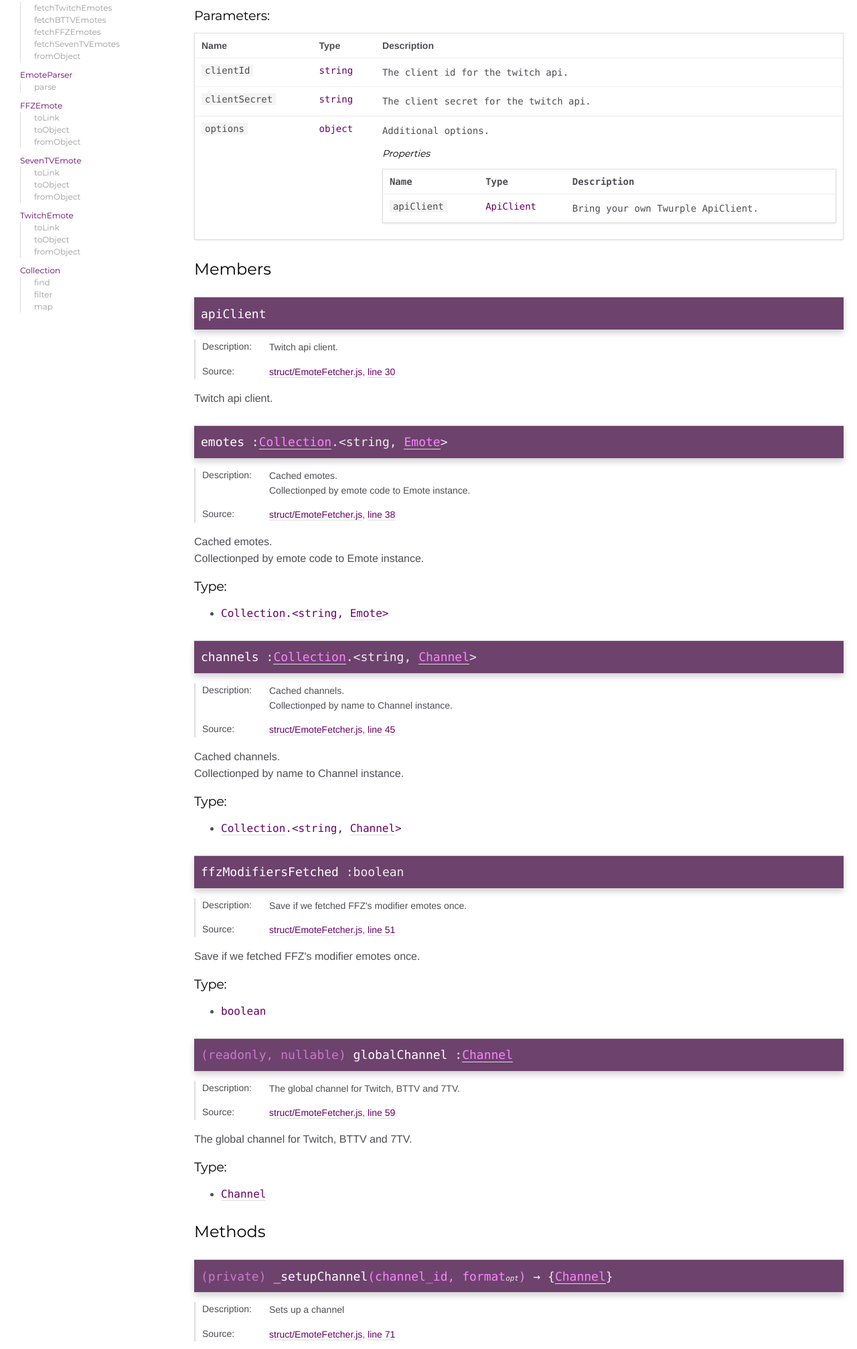
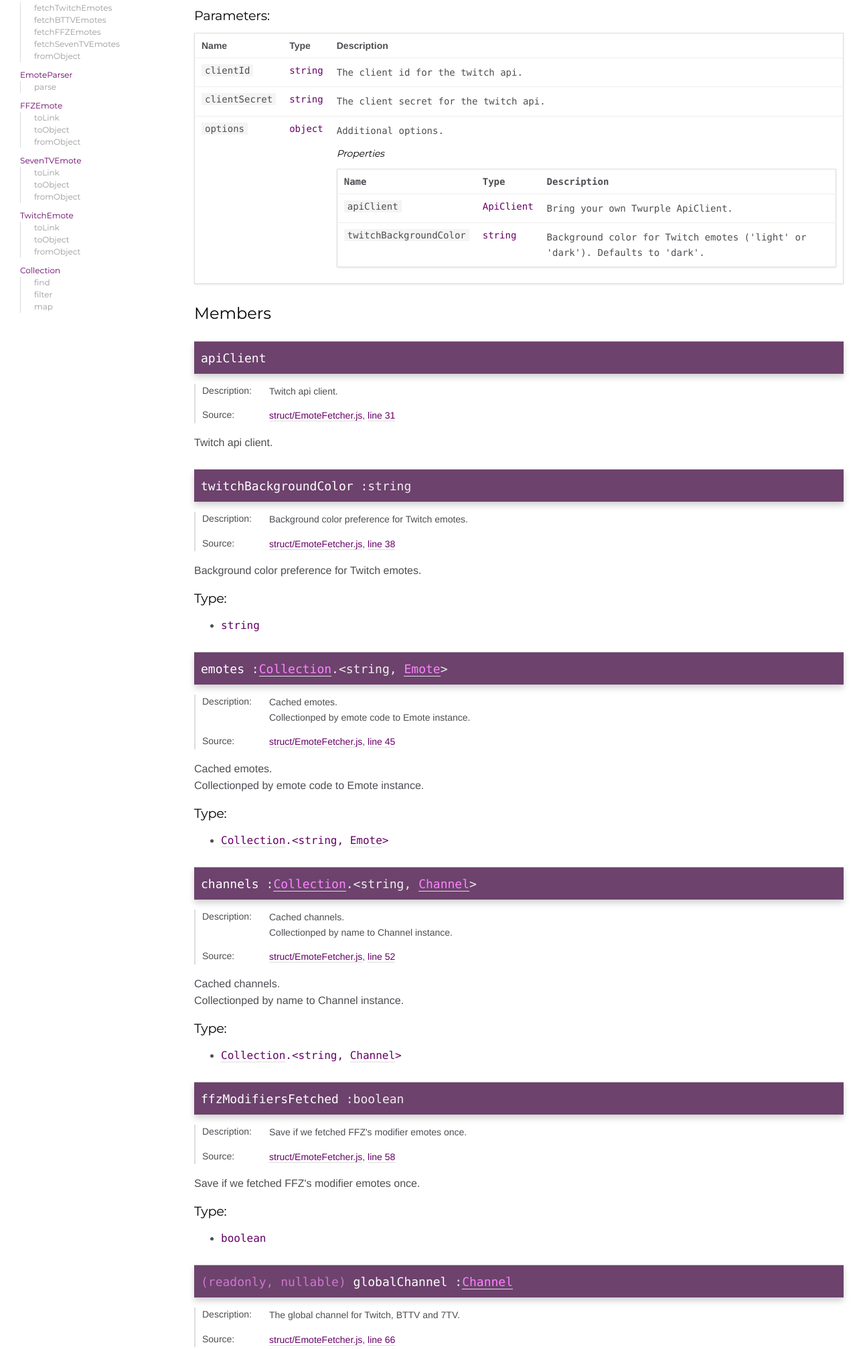
Before and after one commit to mkody/twitch-emoticons, a website: page docs/EmoteFetcher.html in a window 1280 px wide. Shown: the part 326-2340 px from the top of the page at 67% size. Drawn offline with Linux system fonts and the light colour scheme.

Commit message:
Setting to pick background color preference for Twitch emotes
Fixes mkody/twitch-emoticons#38

```diff
--- a/docs/EmoteFetcher.html
+++ b/docs/EmoteFetcher.html
@@ -80,7 +80,7 @@
 
     <dt class="tag-source">Source:</dt>
     <dd class="tag-source"><ul class="dummy"><li>
-        <a href="struct_EmoteFetcher.js.html">struct/EmoteFetcher.js</a>, <a href="struct_EmoteFetcher.js.html#line21">line 21</a>
+        <a href="struct_EmoteFetcher.js.html">struct/EmoteFetcher.js</a>, <a href="struct_EmoteFetcher.js.html#line22">line 22</a>
     </li></ul></dd>
 
 
@@ -264,6 +264,30 @@
         </tr>
 
 
+
+        <tr>
+
+                <td class="name"><code>twitchBackgroundColor</code></td>
+
+
+            <td class="type">
+
+
+<span class="param-type">string</span>
+
+
+
+
+            </td>
+
+
+
+
+
+            <td class="description last"><p>Background color for Twitch emotes ('light' or 'dark'). Defaults to 'dark'.</p></td>
+        </tr>
+
+
     </tbody>
 </table>
 
@@ -328,7 +352,7 @@
 
     <dt class="tag-source">Source:</dt>
     <dd class="tag-source"><ul class="dummy"><li>
-        <a href="struct_EmoteFetcher.js.html">struct/EmoteFetcher.js</a>, <a href="struct_EmoteFetcher.js.html#line30">line 30</a>
+        <a href="struct_EmoteFetcher.js.html">struct/EmoteFetcher.js</a>, <a href="struct_EmoteFetcher.js.html#line31">line 31</a>
     </li></ul></dd>
 
 
@@ -380,7 +404,7 @@
 
 
 
-<h4 class="name" id="emotes"><span class="type-signature"></span>emotes<span class="type-signature"> :<a href="Collection.html">Collection</a>.&lt;string, <a href="Emote.html">Emote</a>></span></h4>
+<h4 class="name" id="twitchBackgroundColor"><span class="type-signature"></span>twitchBackgroundColor<span class="type-signature"> :string</span></h4>
 
 
 
@@ -389,8 +413,7 @@
 <dl class="details">
 
     <dt class="tag-description">Description:</dt>
-    <dd class="tag-description"><ul class="dummy"><li><p>Cached emotes.<br>
-Collectionped by emote code to Emote instance.</p></li></ul></dd>
+    <dd class="tag-description"><ul class="dummy"><li><p>Background color preference for Twitch emotes.</p></li></ul></dd>
 
 
 
@@ -436,8 +459,7 @@ Collectionped by emote code to Emote instance.</p></li></ul></dd>
 
 
 <div class="description usertext">
-    <p>Cached emotes.<br>
-Collectionped by emote code to Emote instance.</p>
+    <p>Background color preference for Twitch emotes.</p>
 </div>
 
 
@@ -446,7 +468,7 @@ Collectionped by emote code to Emote instance.</p>
     <ul>
         <li>
 
-<span class="param-type"><a href="Collection.html">Collection</a>.&lt;string, <a href="Emote.html">Emote</a>></span>
+<span class="param-type">string</span>
 
 
 
@@ -460,7 +482,7 @@ Collectionped by emote code to Emote instance.</p>
 
 
 
-<h4 class="name" id="channels"><span class="type-signature"></span>channels<span class="type-signature"> :<a href="Collection.html">Collection</a>.&lt;string, <a href="Channel.html">Channel</a>></span></h4>
+<h4 class="name" id="emotes"><span class="type-signature"></span>emotes<span class="type-signature"> :<a href="Collection.html">Collection</a>.&lt;string, <a href="Emote.html">Emote</a>></span></h4>
 
 
 
@@ -469,8 +491,8 @@ Collectionped by emote code to Emote instance.</p>
 <dl class="details">
 
     <dt class="tag-description">Description:</dt>
-    <dd class="tag-description"><ul class="dummy"><li><p>Cached channels.<br>
-Collectionped by name to Channel instance.</p></li></ul></dd>
+    <dd class="tag-description"><ul class="dummy"><li><p>Cached emotes.<br>
+Collectionped by emote code to Emote instance.</p></li></ul></dd>
 
 
 
@@ -516,6 +538,86 @@ Collectionped by name to Channel instance.</p></li></ul></dd>
 
 
 <div class="description usertext">
+    <p>Cached emotes.<br>
+Collectionped by emote code to Emote instance.</p>
+</div>
+
+
+
+    <h5 class="h5-types">Type:</h5>
+    <ul>
+        <li>
+
+<span class="param-type"><a href="Collection.html">Collection</a>.&lt;string, <a href="Emote.html">Emote</a>></span>
+
+
+
+        </li>
+    </ul>
+
+
+
+
+
+
+
+
+<h4 class="name" id="channels"><span class="type-signature"></span>channels<span class="type-signature"> :<a href="Collection.html">Collection</a>.&lt;string, <a href="Channel.html">Channel</a>></span></h4>
+
+
+
+
+
+<dl class="details">
+
+    <dt class="tag-description">Description:</dt>
+    <dd class="tag-description"><ul class="dummy"><li><p>Cached channels.<br>
+Collectionped by name to Channel instance.</p></li></ul></dd>
+
+
+
+    <dt class="tag-source">Source:</dt>
+    <dd class="tag-source"><ul class="dummy"><li>
+        <a href="struct_EmoteFetcher.js.html">struct/EmoteFetcher.js</a>, <a href="struct_EmoteFetcher.js.html#line52">line 52</a>
+    </li></ul></dd>
+
+
+
+
+
+
+
+
+
+
+
+
+
+
+
+
+
+
+
+
+
+
+
+
+
+
+
+
+
+
+
+</dl>
+
+
+
+
+
+<div class="description usertext">
     <p>Cached channels.<br>
 Collectionped by name to Channel instance.</p>
 </div>
@@ -555,7 +657,7 @@ Collectionped by name to Channel instance.</p>
 
     <dt class="tag-source">Source:</dt>
     <dd class="tag-source"><ul class="dummy"><li>
-        <a href="struct_EmoteFetcher.js.html">struct/EmoteFetcher.js</a>, <a href="struct_EmoteFetcher.js.html#line51">line 51</a>
+        <a href="struct_EmoteFetcher.js.html">struct/EmoteFetcher.js</a>, <a href="struct_EmoteFetcher.js.html#line58">line 58</a>
     </li></ul></dd>
 
 
@@ -633,7 +735,7 @@ Collectionped by name to Channel instance.</p>
 
     <dt class="tag-source">Source:</dt>
     <dd class="tag-source"><ul class="dummy"><li>
-        <a href="struct_EmoteFetcher.js.html">struct/EmoteFetcher.js</a>, <a href="struct_EmoteFetcher.js.html#line59">line 59</a>
+        <a href="struct_EmoteFetcher.js.html">struct/EmoteFetcher.js</a>, <a href="struct_EmoteFetcher.js.html#line66">line 66</a>
     </li></ul></dd>
 
 
@@ -721,7 +823,7 @@ Collectionped by name to Channel instance.</p>
 
     <dt class="tag-source">Source:</dt>
     <dd class="tag-source"><ul class="dummy"><li>
-        <a href="struct_EmoteFetcher.js.html">struct/EmoteFetcher.js</a>, <a href="struct_EmoteFetcher.js.html#line71">line 71</a>
+        <a href="struct_EmoteFetcher.js.html">struct/EmoteFetcher.js</a>, <a href="struct_EmoteFetcher.js.html#line78">line 78</a>
     </li></ul></dd>
 
 
@@ -961,7 +1063,7 @@ Collectionped by name to Channel instance.</p>
 
     <dt class="tag-source">Source:</dt>
     <dd class="tag-source"><ul class="dummy"><li>
-        <a href="struct_EmoteFetcher.js.html">struct/EmoteFetcher.js</a>, <a href="struct_EmoteFetcher.js.html#line87">line 87</a>
+        <a href="struct_EmoteFetcher.js.html">struct/EmoteFetcher.js</a>, <a href="struct_EmoteFetcher.js.html#line94">line 94</a>
     </li></ul></dd>
 
 
@@ -1115,7 +1217,7 @@ Collectionped by name to Channel instance.</p>
 
     <dt class="tag-source">Source:</dt>
     <dd class="tag-source"><ul class="dummy"><li>
-        <a href="struct_EmoteFetcher.js.html">struct/EmoteFetcher.js</a>, <a href="struct_EmoteFetcher.js.html#line107">line 107</a>
+        <a href="struct_EmoteFetcher.js.html">struct/EmoteFetcher.js</a>, <a href="struct_EmoteFetcher.js.html#line114">line 114</a>
     </li></ul></dd>
 
 
@@ -1362,7 +1464,7 @@ Use <code>null</code> for the global emotes channel.</p></li></ul></dd>
 
     <dt class="tag-source">Source:</dt>
     <dd class="tag-source"><ul class="dummy"><li>
-        <a href="struct_EmoteFetcher.js.html">struct/EmoteFetcher.js</a>, <a href="struct_EmoteFetcher.js.html#line122">line 122</a>
+        <a href="struct_EmoteFetcher.js.html">struct/EmoteFetcher.js</a>, <a href="struct_EmoteFetcher.js.html#line129">line 129</a>
     </li></ul></dd>
 
 
@@ -1536,7 +1638,7 @@ Use <code>null</code> for the global emotes channel.</p></li></ul></dd>
 
     <dt class="tag-source">Source:</dt>
     <dd class="tag-source"><ul class="dummy"><li>
-        <a href="struct_EmoteFetcher.js.html">struct/EmoteFetcher.js</a>, <a href="struct_EmoteFetcher.js.html#line143">line 143</a>
+        <a href="struct_EmoteFetcher.js.html">struct/EmoteFetcher.js</a>, <a href="struct_EmoteFetcher.js.html#line150">line 150</a>
     </li></ul></dd>
 
 
@@ -1782,7 +1884,7 @@ Use <code>null</code> for the global emotes channel.</p></li></ul></dd>
 
     <dt class="tag-source">Source:</dt>
     <dd class="tag-source"><ul class="dummy"><li>
-        <a href="struct_EmoteFetcher.js.html">struct/EmoteFetcher.js</a>, <a href="struct_EmoteFetcher.js.html#line157">line 157</a>
+        <a href="struct_EmoteFetcher.js.html">struct/EmoteFetcher.js</a>, <a href="struct_EmoteFetcher.js.html#line164">line 164</a>
     </li></ul></dd>
 
 
@@ -1936,7 +2038,7 @@ Use <code>null</code> for the global emotes channel.</p></li></ul></dd>
 
     <dt class="tag-source">Source:</dt>
     <dd class="tag-source"><ul class="dummy"><li>
-        <a href="struct_EmoteFetcher.js.html">struct/EmoteFetcher.js</a>, <a href="struct_EmoteFetcher.js.html#line171">line 171</a>
+        <a href="struct_EmoteFetcher.js.html">struct/EmoteFetcher.js</a>, <a href="struct_EmoteFetcher.js.html#line178">line 178</a>
     </li></ul></dd>
 
 
@@ -2090,7 +2192,7 @@ Use <code>null</code> for the global emotes channel.</p></li></ul></dd>
 
     <dt class="tag-source">Source:</dt>
     <dd class="tag-source"><ul class="dummy"><li>
-        <a href="struct_EmoteFetcher.js.html">struct/EmoteFetcher.js</a>, <a href="struct_EmoteFetcher.js.html#line193">line 193</a>
+        <a href="struct_EmoteFetcher.js.html">struct/EmoteFetcher.js</a>, <a href="struct_EmoteFetcher.js.html#line200">line 200</a>
     </li></ul></dd>
 
 
@@ -2336,7 +2438,7 @@ Use <code>null</code> for the global emotes channel.</p></li></ul></dd>
 
     <dt class="tag-source">Source:</dt>
     <dd class="tag-source"><ul class="dummy"><li>
-        <a href="struct_EmoteFetcher.js.html">struct/EmoteFetcher.js</a>, <a href="struct_EmoteFetcher.js.html#line207">line 207</a>
+        <a href="struct_EmoteFetcher.js.html">struct/EmoteFetcher.js</a>, <a href="struct_EmoteFetcher.js.html#line214">line 214</a>
     </li></ul></dd>
 
 
@@ -2510,7 +2612,7 @@ Use <code>null</code> for the global emotes channel.</p></li></ul></dd>
 
     <dt class="tag-source">Source:</dt>
     <dd class="tag-source"><ul class="dummy"><li>
-        <a href="struct_EmoteFetcher.js.html">struct/EmoteFetcher.js</a>, <a href="struct_EmoteFetcher.js.html#line224">line 224</a>
+        <a href="struct_EmoteFetcher.js.html">struct/EmoteFetcher.js</a>, <a href="struct_EmoteFetcher.js.html#line231">line 231</a>
     </li></ul></dd>
 
 
@@ -2793,7 +2895,7 @@ Use <code>null</code> for the global emotes channel.</p></li></ul></dd>
 
     <dt class="tag-source">Source:</dt>
     <dd class="tag-source"><ul class="dummy"><li>
-        <a href="struct_EmoteFetcher.js.html">struct/EmoteFetcher.js</a>, <a href="struct_EmoteFetcher.js.html#line238">line 238</a>
+        <a href="struct_EmoteFetcher.js.html">struct/EmoteFetcher.js</a>, <a href="struct_EmoteFetcher.js.html#line245">line 245</a>
     </li></ul></dd>
 
 
@@ -2968,7 +3070,7 @@ Use <code>null</code> for the global emotes channel.</p></li></ul></dd>
 
     <dt class="tag-source">Source:</dt>
     <dd class="tag-source"><ul class="dummy"><li>
-        <a href="struct_EmoteFetcher.js.html">struct/EmoteFetcher.js</a>, <a href="struct_EmoteFetcher.js.html#line256">line 256</a>
+        <a href="struct_EmoteFetcher.js.html">struct/EmoteFetcher.js</a>, <a href="struct_EmoteFetcher.js.html#line263">line 263</a>
     </li></ul></dd>
 
 
@@ -3142,7 +3244,7 @@ Use <code>null</code> for the global emotes channel.</p></li></ul></dd>
 
     <dt class="tag-source">Source:</dt>
     <dd class="tag-source"><ul class="dummy"><li>
-        <a href="struct_EmoteFetcher.js.html">struct/EmoteFetcher.js</a>, <a href="struct_EmoteFetcher.js.html#line271">line 271</a>
+        <a href="struct_EmoteFetcher.js.html">struct/EmoteFetcher.js</a>, <a href="struct_EmoteFetcher.js.html#line278">line 278</a>
     </li></ul></dd>
 
 
@@ -3316,7 +3418,7 @@ Use <code>null</code> for the global emotes channel.</p></li></ul></dd>
 
     <dt class="tag-source">Source:</dt>
     <dd class="tag-source"><ul class="dummy"><li>
-        <a href="struct_EmoteFetcher.js.html">struct/EmoteFetcher.js</a>, <a href="struct_EmoteFetcher.js.html#line309">line 309</a>
+        <a href="struct_EmoteFetcher.js.html">struct/EmoteFetcher.js</a>, <a href="struct_EmoteFetcher.js.html#line316">line 316</a>
     </li></ul></dd>
 
 
@@ -3533,7 +3635,7 @@ Use <code>null</code> for the global emotes channel.</p></li></ul></dd>
 
     <dt class="tag-source">Source:</dt>
     <dd class="tag-source"><ul class="dummy"><li>
-        <a href="struct_EmoteFetcher.js.html">struct/EmoteFetcher.js</a>, <a href="struct_EmoteFetcher.js.html#line333">line 333</a>
+        <a href="struct_EmoteFetcher.js.html">struct/EmoteFetcher.js</a>, <a href="struct_EmoteFetcher.js.html#line340">line 340</a>
     </li></ul></dd>
 
 
--- a/src/struct/TwitchEmote.js
+++ b/src/struct/TwitchEmote.js
@@ -51,7 +51,9 @@ class TwitchEmote extends Emote {
      * @returns {string}
      */
     toLink(size = 0) {
-        return Constants.Twitch.CDN(this.id, size); // eslint-disable-line new-cap
+        // @TODO: Make it possible to overwrite background color per emote
+        const background = this.channel && this.channel.fetcher ? this.channel.fetcher.twitchBackgroundColor : 'dark';
+        return Constants.Twitch.CDN(this.id, size, background); // eslint-disable-line new-cap
     }
 
     /**
--- a/typings/index.d.ts
+++ b/typings/index.d.ts
@@ -26,12 +26,14 @@ declare module '@mkody/twitch-emoticons' {
             clientId?: string,
             clientSecret?: string,
             options?: {
-                apiClient?: object
+                apiClient?: object,
+                twitchBackgroundColor?: 'light' | 'dark'
             }
         );
 
         public emotes: Collection<string, Emote>;
         public channels: Collection<string, Channel>;
+        public twitchBackgroundColor: string;
 
         public fetchTwitchEmotes(id?: number): Promise<Collection<string, TwitchEmote>>;
         public fetchBTTVEmotes(id?: number): Promise<Collection<string, BTTVEmote>>;
```
Also changed, not shown: docs/TwitchEmote.html (+2 -2 lines), docs/index.html (+21 -0 lines), docs/struct_EmoteFetcher.js.html (+7 -0 lines), docs/struct_TwitchEmote.js.html (+3 -1 lines), src/struct/EmoteFetcher.js (+7 -0 lines), src/util/Constants.js (+5 -5 lines), test/Twitch.test.js (+37 -0 lines), README.md.
